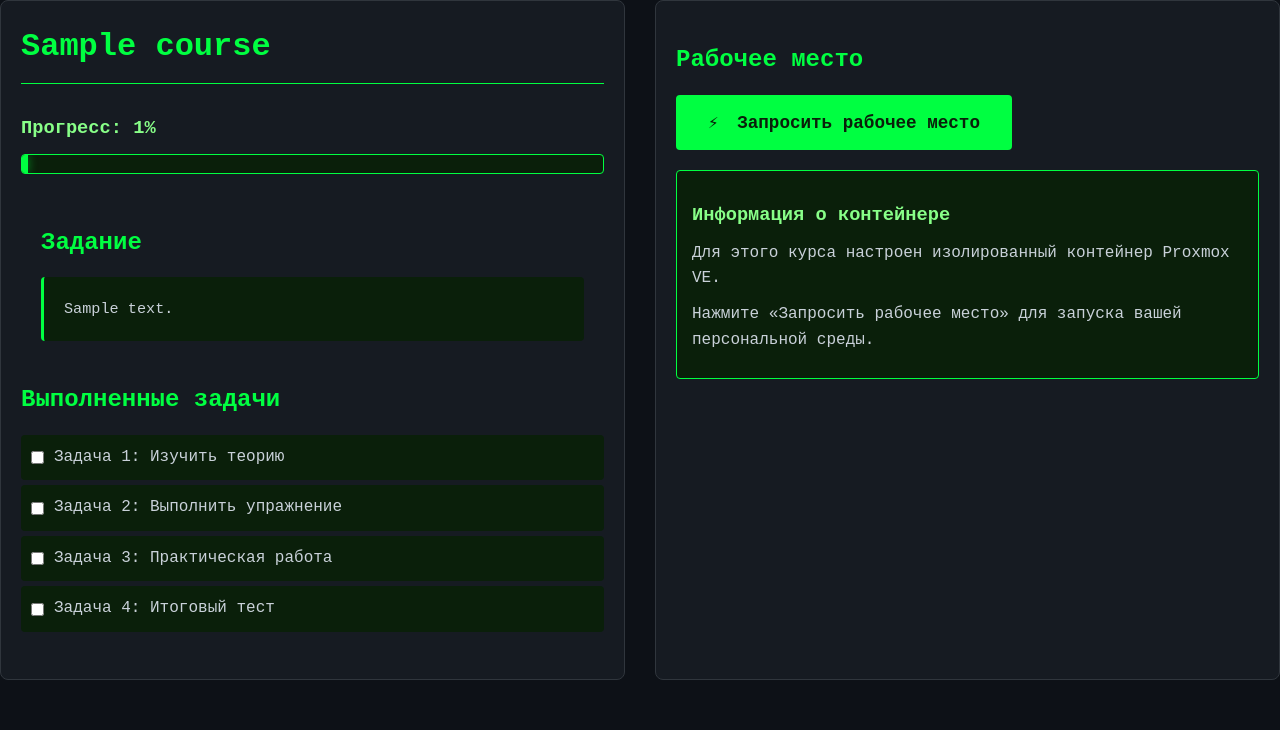
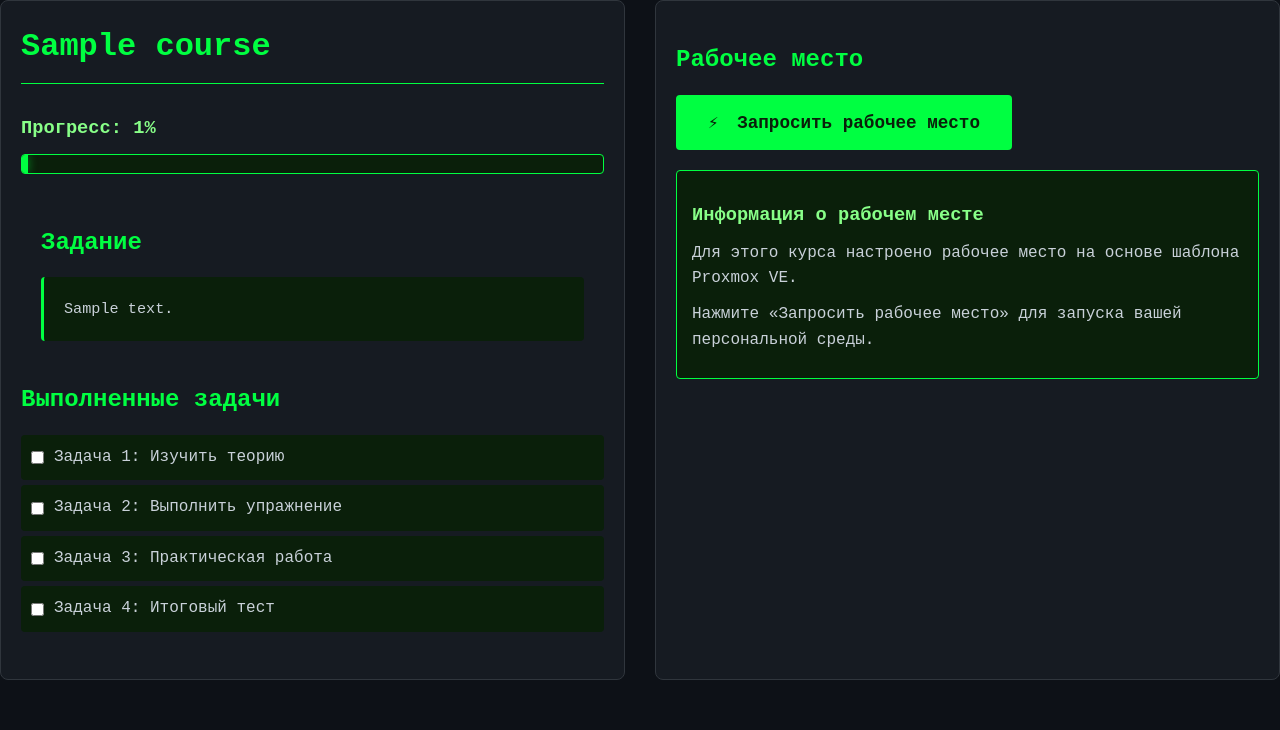
Before and after one commit to ilyaurtk/test-ai, a Flask app: template templates/course.html in a window 1280 px wide. Shown: the part 70-800 px from the top of the page. Run offline with Flask 2, Linux system fonts and the light colour scheme; a user stored in the database is signed in; tables that the repository leaves empty hold one stand-in row (values such as "Sample post"); the template is opened without the code that fills it: most values are stand-ins (such as "Sample title", 1, 10 or a date in 2020).

Commit message:
update branch

```diff
--- a/templates/course.html
+++ b/templates/course.html
@@ -78,9 +78,9 @@
             </div>
 
             <div class="terminal-info">
-                <h3>Информация о контейнере</h3>
-                {% if course.container_id %}
-                <p>Для этого курса настроен изолированный контейнер Proxmox VE.</p>
+                <h3>Информация о рабочем месте</h3>
+                {% if course.template_vm_id %}
+                <p>Для этого курса настроено рабочее место на основе шаблона Proxmox VE.</p>
                 <p>Нажмите «Запросить рабочее место» для запуска вашей персональной среды.</p>
                 {% else %}
                 <p class="warning">Для этого курса не настроено рабочее место.</p>
```
Also changed, not shown: it_courses.db, 2 other files.
